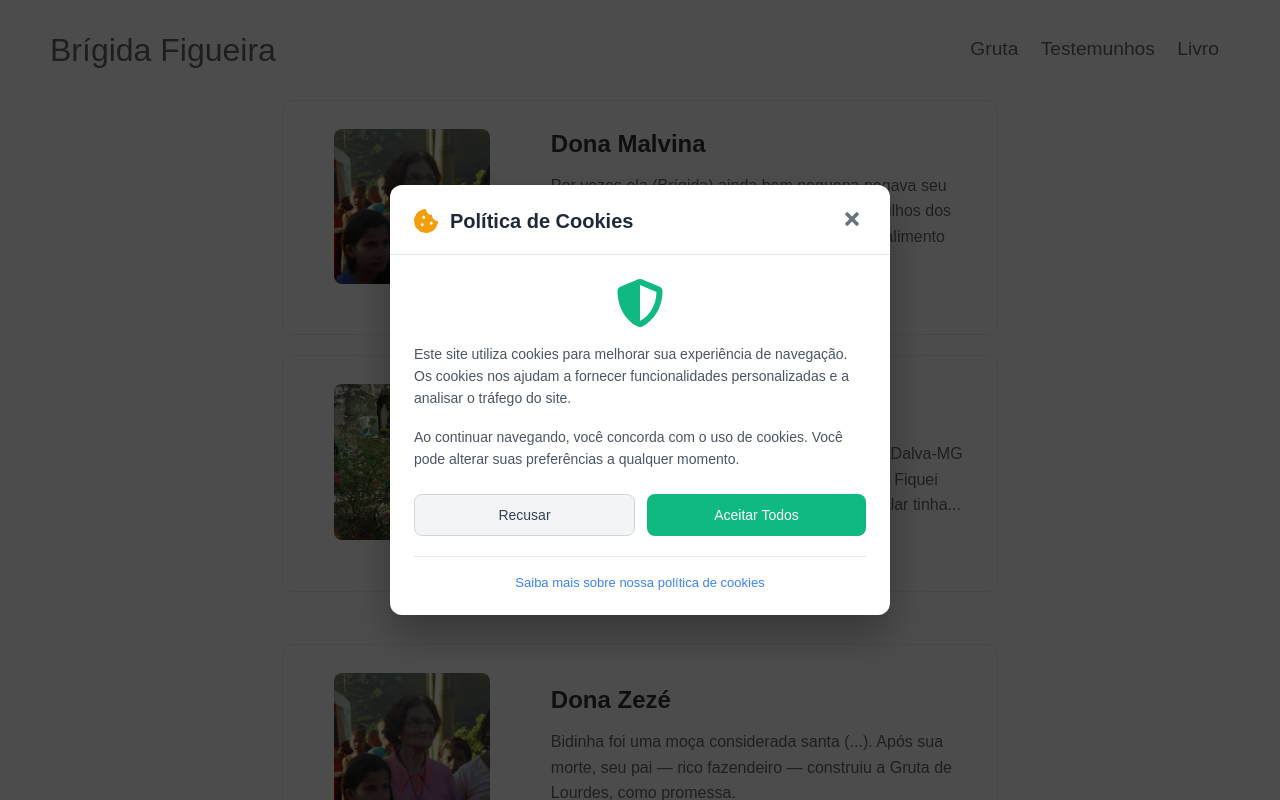
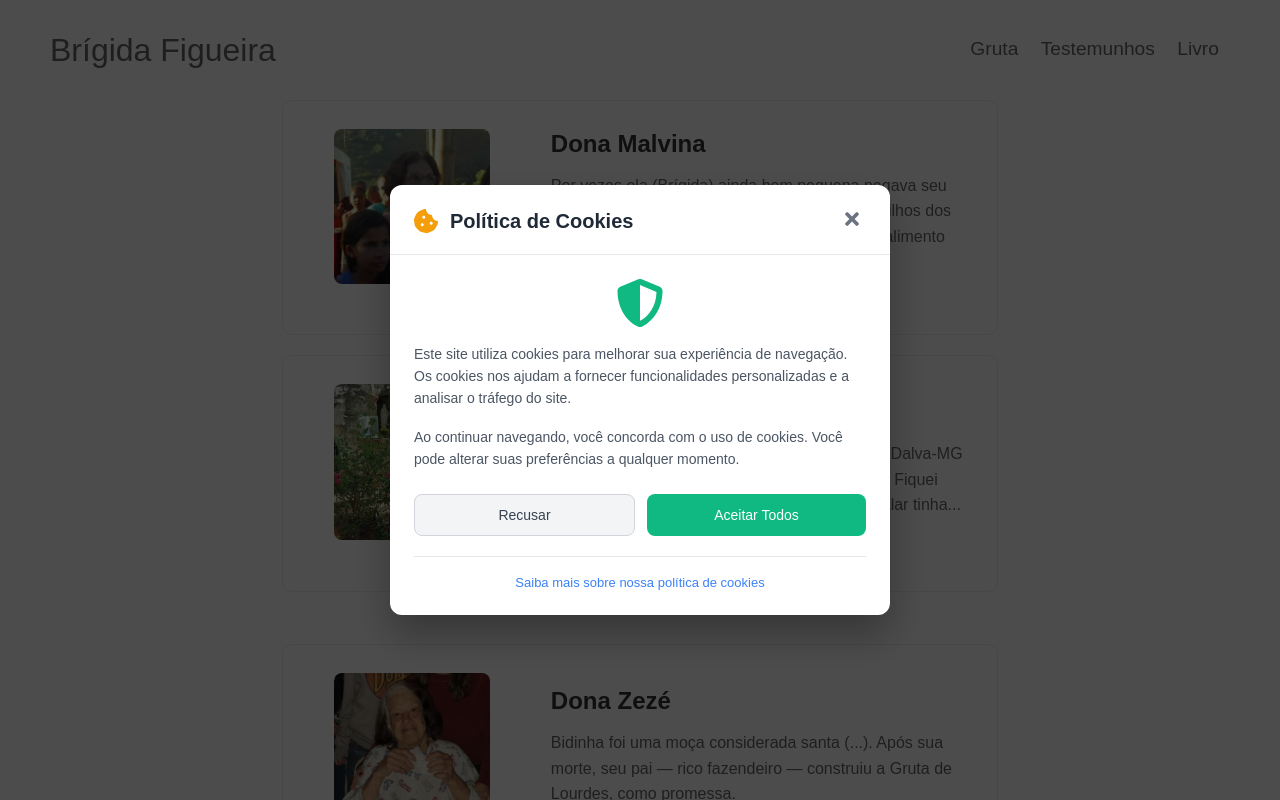
Before and after one commit to jadefr/brigida, a React (Create React App) app: page /testemunhos in a window 1280 px wide. Shown: the top 800 px of the page. Built offline with nearby package versions, Linux system fonts and the light colour scheme.

Commit message:
Change DonaZeze pic

```diff
--- a/src/views/TestemunhoGroup/TestemunhoGroupData.js
+++ b/src/views/TestemunhoGroup/TestemunhoGroupData.js
@@ -8,6 +8,12 @@ export const imgSeuLele = {
     src: 'images/seu_lele.jpg',
     alt: 'Sr. Lele',
     text: 'Sr. Lelê'
+};
+
+export const imgDonaZeze = {
+    src: 'images/dona_zeze.jpg',
+    alt: 'Dona Zezé',
+    text: 'Dona Zezé'
 };
 
 // Array of all testimonial data for easier mapping
@@ -129,7 +135,7 @@ export const testimonialData = [
     {
         id: 3,
         title: 'Dona Zezé',
-        image: imgDonaMalvina, // TODO change image
+        image: imgDonaZeze, // TODO change image
         linkTo: '/testemunhos/dona-zeze',
         text: 'Bidinha foi uma moça considerada santa (...). Após sua morte, seu pai — rico fazendeiro — construiu a Gruta de Lourdes, como promessa.',
         fullContent: [
```
Also changed, not shown: public/images/dona_zeze.jpg (added), 1 other file (tests, documents, lock files or other folders).
